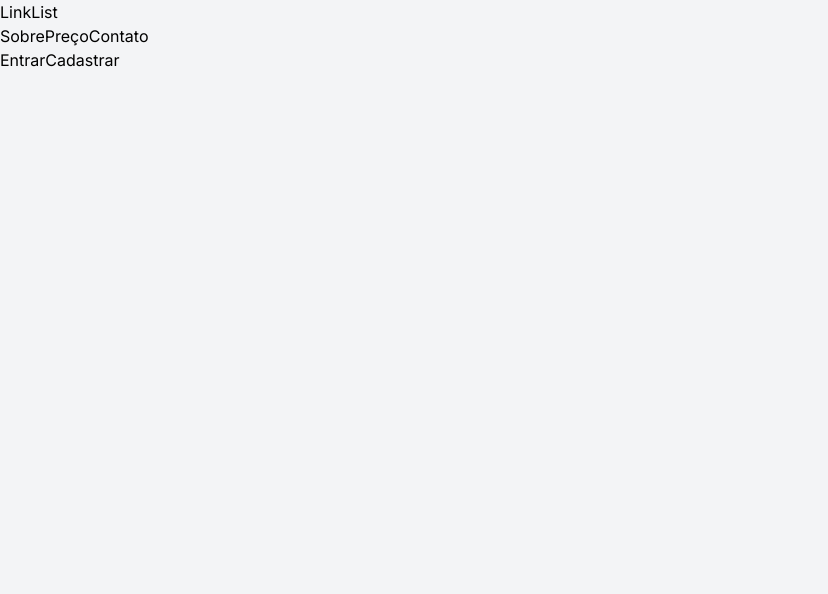
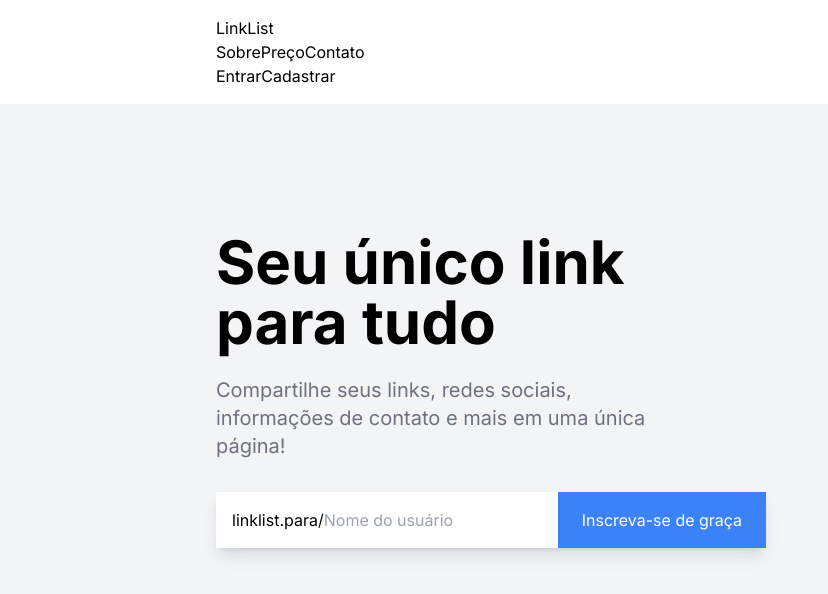
Before and after one commit to FlavioAraujo23/Linklist, a Next.js app: page / in a window 1280 px wide. Shown: the top 594 px of the page, without its empty margins (0-828 px from the left). Built offline with nearby package versions, Linux system fonts and the light colour scheme.

Commit message:
:sparkles: feat: Hero section adicionada

```diff
--- a/src/Components/Header.js
+++ b/src/Components/Header.js
@@ -1,7 +1,8 @@
 import Link from 'next/link';
 export default function Header() {
   return (
-    <header className='bg-white border-b flex justify-between p-4'>
+    <header className='bg-white border-b py-4'>
+      <div className='max-w-4xl flex justify-between mx-auto px-6'>
         <div className='flex gap-6'>
           <Link href={'/'}>LinkList</Link>
           <nav className='flex items-center gap-4 text-slate-500 text-sm'>
@@ -14,6 +15,7 @@
           <Link href={'/login'}>Entrar</Link>
           <Link href={'/register'}>Cadastrar</Link>
         </nav>
+      </div>
     </header>
   );
 }
--- a/src/app/page.js
+++ b/src/app/page.js
@@ -6,7 +6,24 @@
   return (
     <main>
       <Header />
-      <section>
+      <section className='p-6 pt-32 max-w-4xl mx-auto'>
+        <div className='max-w-md mb-8'>
+          <h1 className='text-6xl font-bold'>
+            Seu único link <br/> para tudo
+          </h1>
+          <h2 className='text-gray-500 text-xl mt-6'>
+            Compartilhe seus links, redes sociais, informações de contato e mais em uma única página!
+          </h2>
+        </div>
+        <form className='inline-flex items-center shadow-lg shadow-gray-500/20'>
+          <span className='bg-white py-4 pl-4'>
+            linklist.para/
+          </span>
+          <input type="text" className='py-4' placeholder='Nome do usuário'/>
+          <button type="submit" className='bg-blue-500 text-white py-4 px-6'>
+            Inscreva-se de graça
+          </button>
+        </form>
 
       </section>
     </main>
```
Lines whose indentation alone changed are shown as unchanged.
